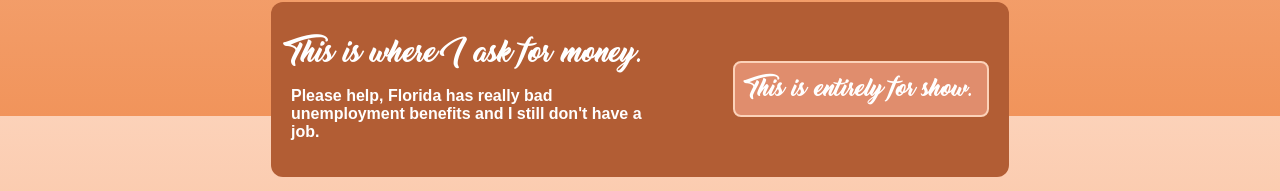
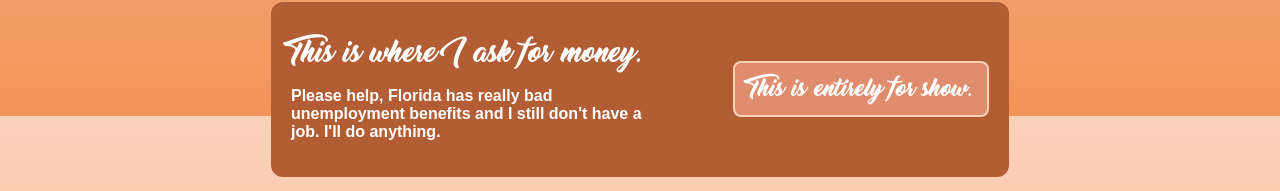
Before and after one commit to BuriKuro/landing-page01, a plain HTML site: page index.html in a window 1280 px wide. Shown: the part 1484-1675 px from the top of the page. Drawn offline with Linux system fonts and the light colour scheme.

Commit message:
Add line of text in callbox

```diff
--- a/index.html
+++ b/index.html
@@ -70,7 +70,7 @@
 
             <div class="call-left">
                 <h2>This is where I ask for money.</h2>
-                <p>Please help, Florida has really bad unemployment benefits and I still don't have a job.</p>
+                <p>Please help, Florida has really bad unemployment benefits and I still don't have a job.  I'll do anything.</p>
             </div>
 
             <div class="call-right">
```
